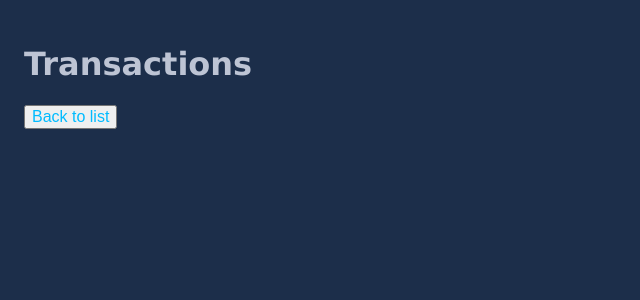
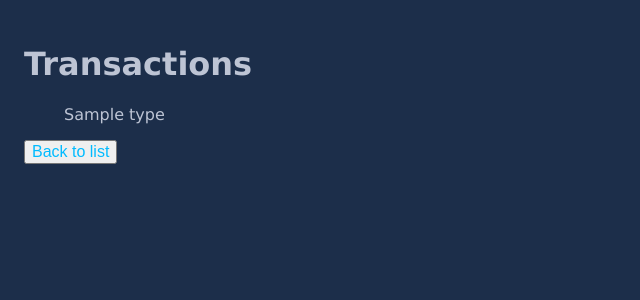
Before and after one commit to TheIronicHoodies/hobbysite-F-9, a Django app: template templates/transactions.html in a window 1280 px wide. Shown: the top 300 px of the page, without its empty margins (0-640 px from the left). Run offline with Django 5.2, Linux system fonts and the light colour scheme; the template is opened without the code that fills it: most values are stand-ins (such as "Sample title", 1, 10 or a date in 2020).

Commit message:
Updated transaction view to categorize transactions

```diff
--- a/templates/transactions.html
+++ b/templates/transactions.html
@@ -3,8 +3,10 @@
 {% block content %}
     <h1>Transactions</h1>
         <ul>
+            {% for type in type_list %}
+                {{ type }}
                 {% for object in transactions %}
-                {% if object.product.owner == user.profile %}
+                    {% if object.product.owner == user.profile and object.product.ProductType == type%}
                         <ul>
                             {{ object.product }}: {{ object.amount }}
                             bought by {{ object.buyer }}
@@ -12,6 +14,7 @@
                         </ul>
                     {% endif %}
                 {% endfor %}
+            {% endfor %}
         </ul>
     <button><a href="{% url 'merchstore:product-list' %}">Back to list</a></button>
 {% endblock %}
```
Also changed, not shown: merchstore/views.py (+8 -0 lines). Lines whose indentation alone changed are shown as unchanged.
